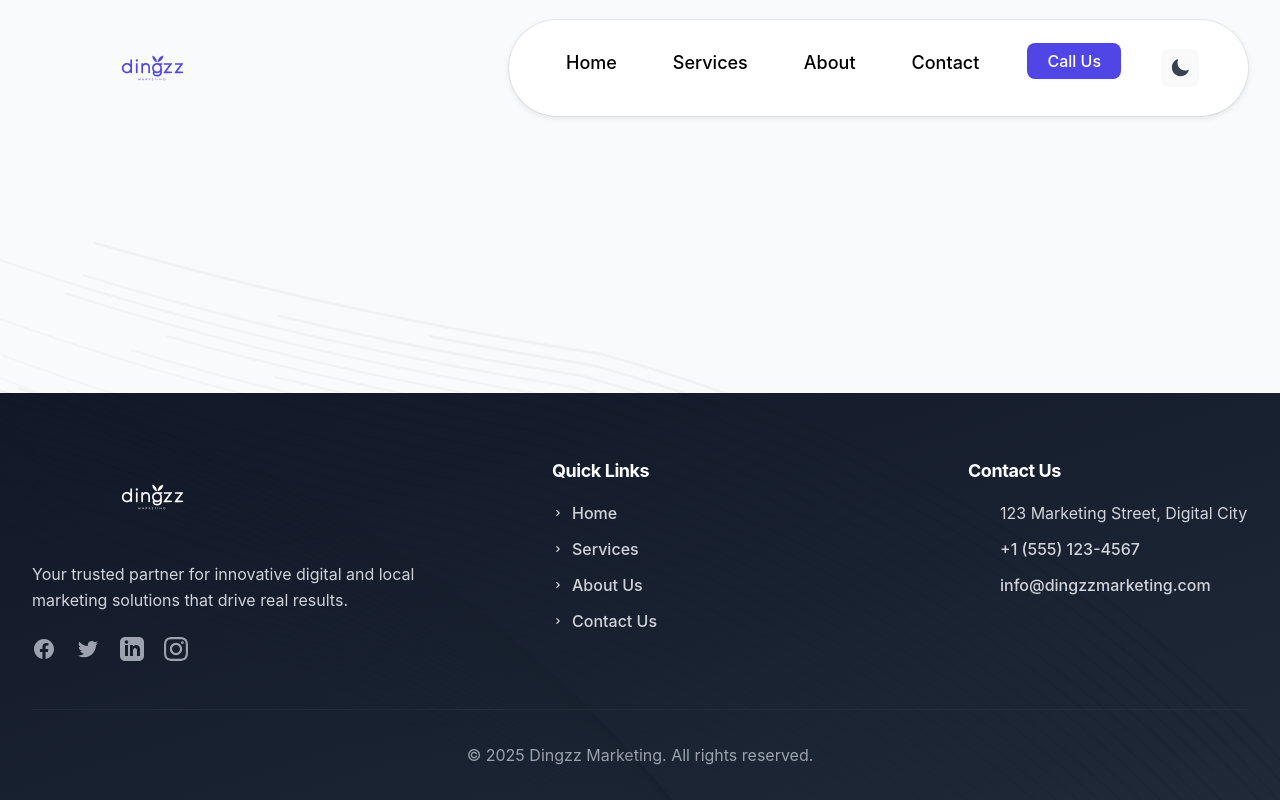
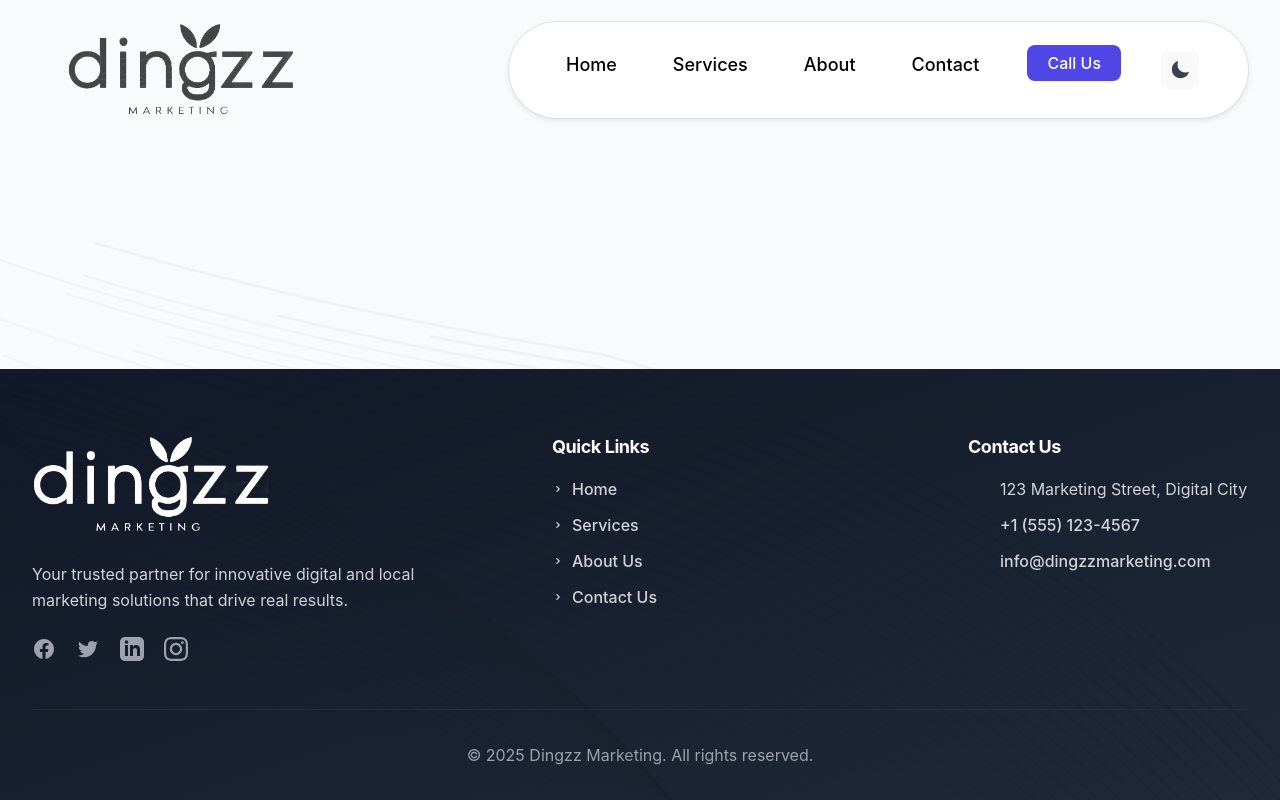
Before and after one commit to nakib786/Dingzz, a React (Vite) app: page /background in a window 1280 px wide. Built offline with nearby package versions, Linux system fonts and the light colour scheme.

Commit message:
Clients changes and logo update

```diff
--- a/src/components/layout/Footer.tsx
+++ b/src/components/layout/Footer.tsx
@@ -1,5 +1,5 @@
 import { Link } from 'react-router-dom';
-import DingzzMarketingLogo from '../ui/DingzzMarketingLogo';
+import DingzzPngLogo from '../ui/DingzzPngLogo';
 
 const Footer = () => {
   const currentYear = new Date().getFullYear();
@@ -11,7 +11,7 @@ const Footer = () => {
           {/* Company Info */}
           <div className="md:col-span-4">
             <div className="mb-6">
-              <DingzzMarketingLogo height={80} width={240} color="#FFFFFF" />
+              <DingzzPngLogo height={80} width={240} className="brightness-0 invert" />
             </div>
             <p className="text-gray-300 mb-6 max-w-md">
               Your trusted partner for innovative digital and local marketing solutions that drive real results.
--- a/src/components/layout/Header.tsx
+++ b/src/components/layout/Header.tsx
@@ -1,7 +1,7 @@
 import { useState, useEffect } from 'react';
 import { Link, useLocation } from 'react-router-dom';
 import { motion, AnimatePresence } from 'framer-motion';
-import DingzzMarketingLogo from '../ui/DingzzMarketingLogo';
+import DingzzPngLogo from '../ui/DingzzPngLogo';
 import ThemeToggle from '../ui/ThemeToggle';
 import { Menu, MenuItem, HoveredLink, ProductItem } from '../ui/NavbarMenu';
 
@@ -77,7 +77,9 @@ const Header = () => {
       <div className="container-custom">
         <div className="flex items-center justify-between">
           <Link to="/" className="flex items-center">
-            <DingzzMarketingLogo height={60} width={180} className="md:h-[80px] md:w-[240px]" />
+            <div className="dark:bg-white dark:rounded-lg dark:p-2 animate-pulse hover:animate-bounce">
+              <DingzzPngLogo height={50} width={150} className="brightness-150 md:h-[100px] md:w-[300px]" />
+            </div>
           </Link>
 
           {/* Desktop navigation with Aceternity Navbar Menu */}
--- /dev/null
+++ b/src/components/ui/DingzzPngLogo.tsx
@@ -0,0 +1,27 @@
+import React from 'react';
+import logo from '../../assets/images/dingzz-logo.png';
+
+interface DingzzPngLogoProps {
+  className?: string;
+  height?: number;
+  width?: number;
+}
+
+const DingzzPngLogo: React.FC<DingzzPngLogoProps> = ({
+  className = '',
+  height = 80,
+  width = 240
+}) => {
+  return (
+    <img
+      src={logo}
+      alt="Dingzz Logo"
+      width={width}
+      height={height}
+      className={className}
+      style={{ objectFit: 'contain' }}
+    />
+  );
+};
+
+export default DingzzPngLogo;
```
Also changed, not shown: src/assets/images/dingzz-logo.png (added), src/assets/images/dingzz-logo.svg (deleted).
